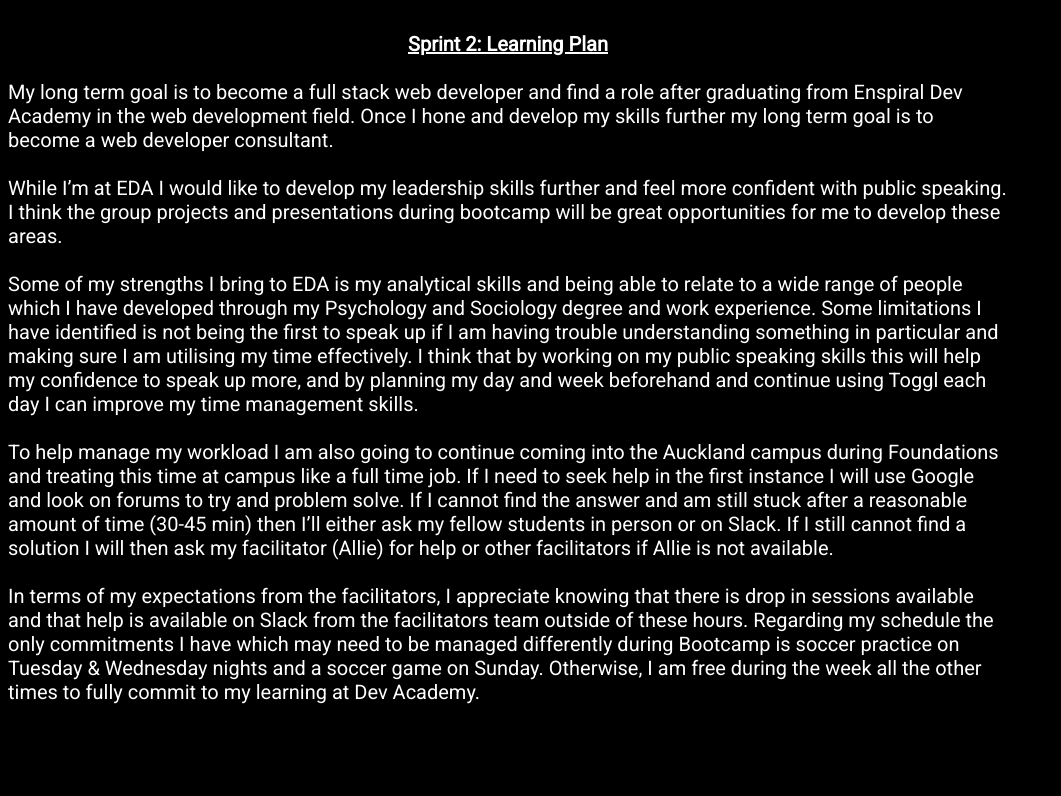
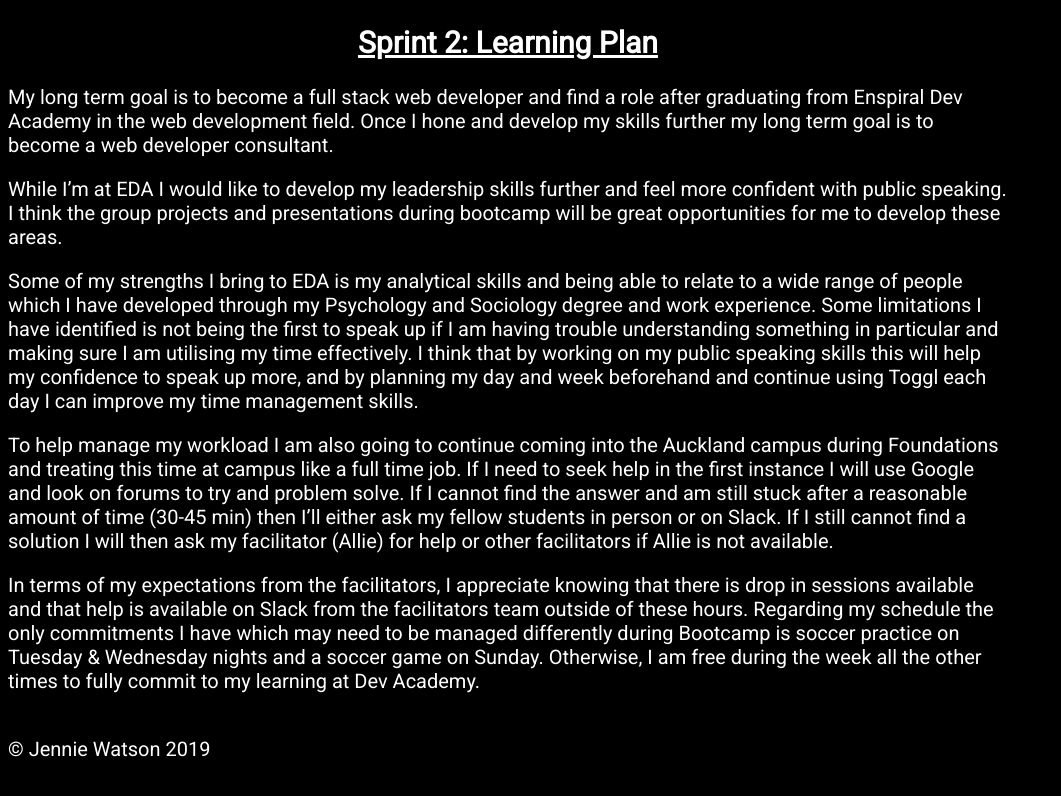
Before and after one commit to jennie-watson/jennie-watson.github.io, a plain HTML site: page sprint2-cultural.html in a window 1280 px wide. Shown: the whole page, without its empty margins (0-1061 px from the left). Drawn offline with Linux system fonts and the light colour scheme.

Commit message:
updated blog

```diff
--- a/sprint2-cultural.html
+++ b/sprint2-cultural.html
@@ -1,50 +1,26 @@
 <!DOCTYPE html>
 <html lang="en">
     <head>
-        <link rel="stylesheet" type="text/css" href="reset-stylesheet.css">
         <meta charset="UTF-8">
         <link rel="stylesheet" type="text/css" href="main.css">
         <link href="https://fonts.googleapis.com/css?family=Roboto" rel="stylesheet">
-        <script src="https://www.noupe.comdist/html5shiv.js"></script>
         <title>Sprint 2: Learning Plan</title>
     </head>
+
     <body id="coreblog2">
-            <br>
-            <h1><strong><u>Sprint 2: Learning Plan</u></strong></h1>
-            <br>
-            <p>My long term goal is to become a full stack web developer and find a role
-            after graduating from Enspiral Dev Academy in the web development field.
-            Once I hone and develop my skills further my long term goal is to become
-            a web developer consultant.</p>
-            <br>
-            <p>While I’m at EDA I would like to develop my leadership skills further and
-            feel more confident with public speaking. I think the group projects and
-            presentations during bootcamp will be great opportunities for me to develop
-            these areas.</p>
-            <br>
-            <p>Some of my strengths I bring to EDA is my analytical skills and being able
-            to relate to a wide range of people which I have developed through my
-            Psychology and Sociology degree and work experience. Some limitations I have
-            identified is not being the first to speak up if I am having trouble
-            understanding something in particular and making sure I am utilising my time
-            effectively. I think that by working on my public speaking skills this will
-            help my confidence to speak up more, and by planning my day and week beforehand
-            and continue using Toggl each day I can improve my time management skills.</p>
-            <br>
-            <p>To help manage my workload I am also going to continue coming into the Auckland
-            campus during Foundations and treating this time at campus like a full
-            time job. If I need to seek help in the first instance I will use Google
-            and look on forums to try and problem solve. If I cannot find the answer
-            and am still stuck after a reasonable amount of time (30-45 min) then I’ll
-            either ask my fellow students in person or on Slack. If I still cannot find
-            a solution I will then ask my facilitator (Allie) for help or other facilitators
-            if Allie is not available.</p>
-            <br>
-            <p>In terms of my expectations from the facilitators, I appreciate knowing that there
-            is drop in sessions available and that help is available on Slack from the
-            facilitators team outside of these hours. Regarding my schedule the only commitments
-            I have which may need to be managed differently during Bootcamp is soccer practice
-            on Tuesday & Wednesday nights and a soccer game on Sunday. Otherwise, I am free
-            during the week all the other times to fully commit to my learning at Dev Academy.</p>
+           <h2><strong><u>Sprint 2: Learning Plan</u></strong></h2>
+        <p>My long term goal is to become a full stack web developer and find a role after graduating from Enspiral Dev Academy in the web development field. Once I hone and develop my skills further my long term goal is to become a web developer consultant.</p>
+
+        <p>While I’m at EDA I would like to develop my leadership skills further and feel more confident with public speaking. I think the group projects and presentations during bootcamp will be great opportunities for me to develop these areas.</p>
+
+        <p>Some of my strengths I bring to EDA is my analytical skills and being able to relate to a wide range of people which I have developed through my Psychology and Sociology degree and work experience. Some limitations I have identified is not being the first to speak up if I am having trouble understanding something in particular and making sure I am utilising my time effectively. I think that by working on my public speaking skills this will help my confidence to speak up more, and by planning my day and week beforehand and continue using Toggl each day I can improve my time management skills.</p>
+
+        <p>To help manage my workload I am also going to continue coming into the Auckland campus during Foundations and treating this time at campus like a full time job. If I need to seek help in the first instance I will use Google and look on forums to try and problem solve. If I cannot find the answer and am still stuck after a reasonable amount of time (30-45 min) then I’ll either ask my fellow students in person or on Slack. If I still cannot find a solution I will then ask my facilitator (Allie) for help or other facilitators if Allie is not available.</p>
+
+        <p>In terms of my expectations from the facilitators, I appreciate knowing that there is drop in sessions available and that help is available on Slack from the facilitators team outside of these hours. Regarding my schedule the only commitments I have which may need to be managed differently during Bootcamp is soccer practice on Tuesday & Wednesday nights and a soccer game on Sunday. Otherwise, I am free during the week all the other times to fully commit to my learning at Dev Academy.</p>
     </body>
+    <br>
+    <footer>
+        © Jennie Watson 2019
+    </footer>
 </html>
```
